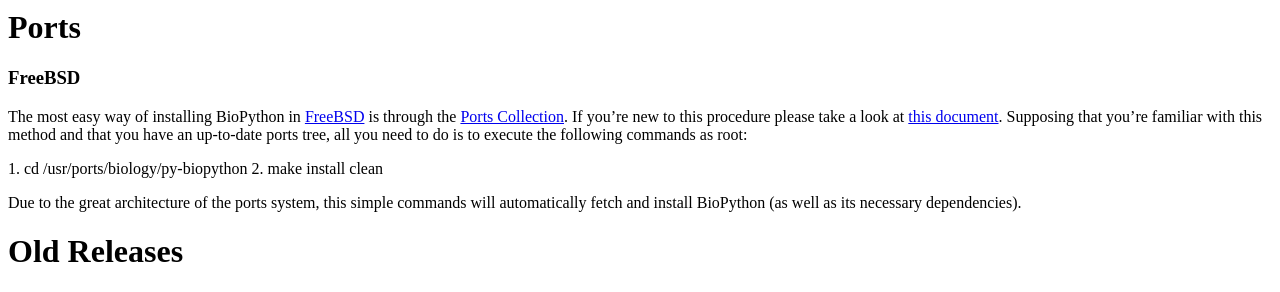
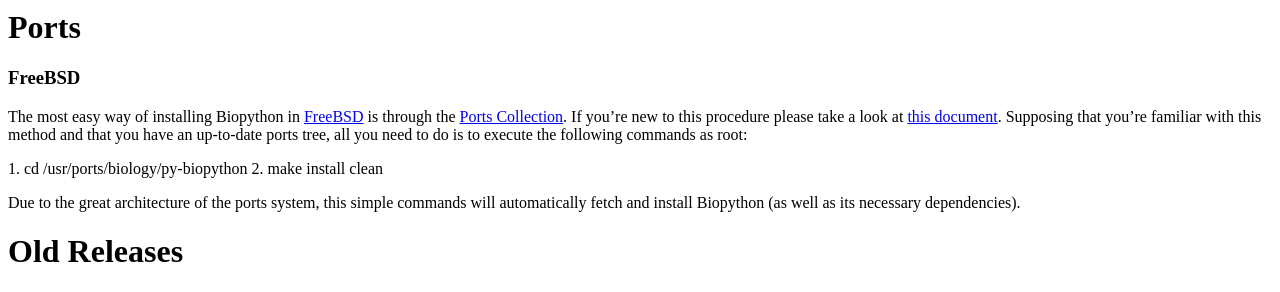
Before and after one commit to biopython/biopython.github.io, a Jekyll site: the page built from wiki/Download.md, in a window 1280 px wide and 900 px high, scrolled down 2087 px. Shown: the part 152-444 px from the top of the window. Built offline with Jekyll 4.4.1, drawn with Linux system fonts in a browser that asks for light colours.

```diff
--- a/wiki/Download.md
+++ b/wiki/Download.md
@@ -192,7 +192,7 @@ Ports
 
 ### FreeBSD
 
-The most easy way of installing BioPython in
+The most easy way of installing Biopython in
 [FreeBSD](http://www.freebsd.org/) is through the [Ports
 Collection](http://www.freebsd.org/ports/). If you're new to this
 procedure please take a look at [this
@@ -209,7 +209,7 @@ commands as root:
 </bash>
 
 Due to the great architecture of the ports system, this simple commands
-will automatically fetch and install BioPython (as well as its necessary
+will automatically fetch and install Biopython (as well as its necessary
 dependencies).
 
 Old Releases
```
Also changed, not shown: 1 other file.
